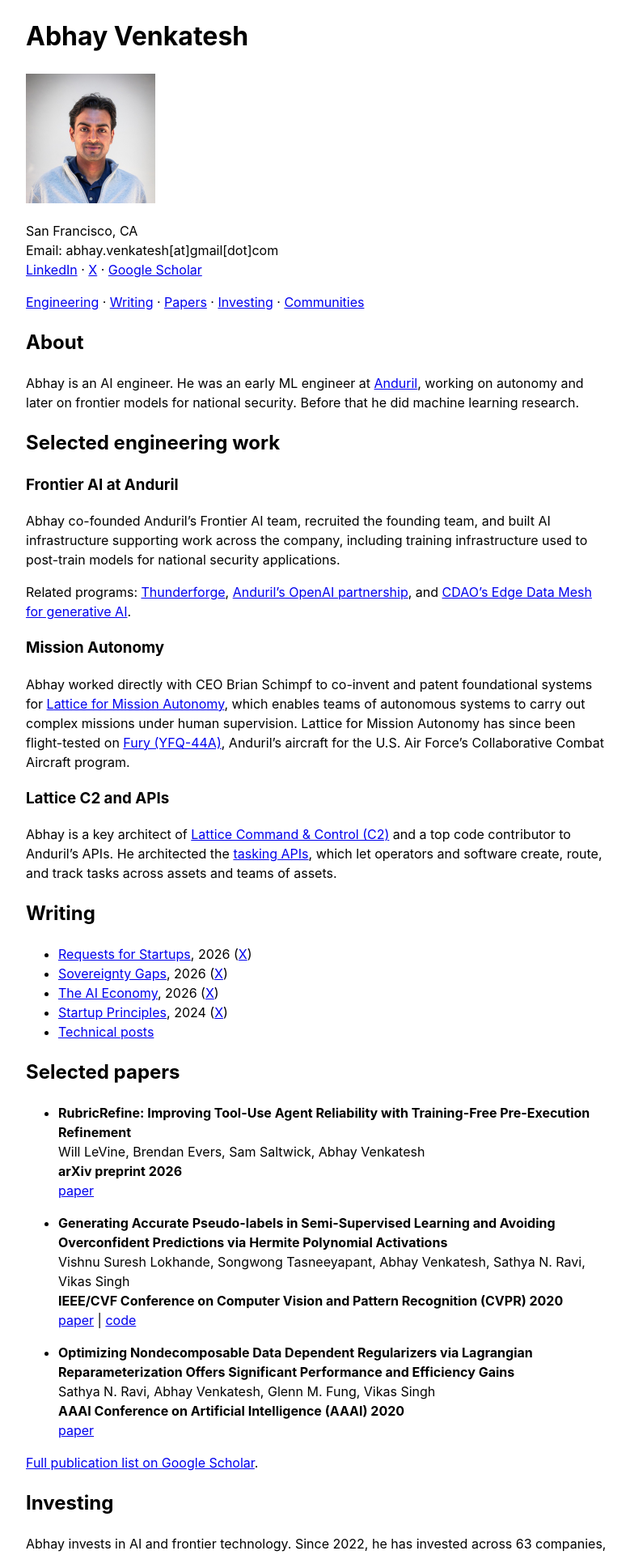
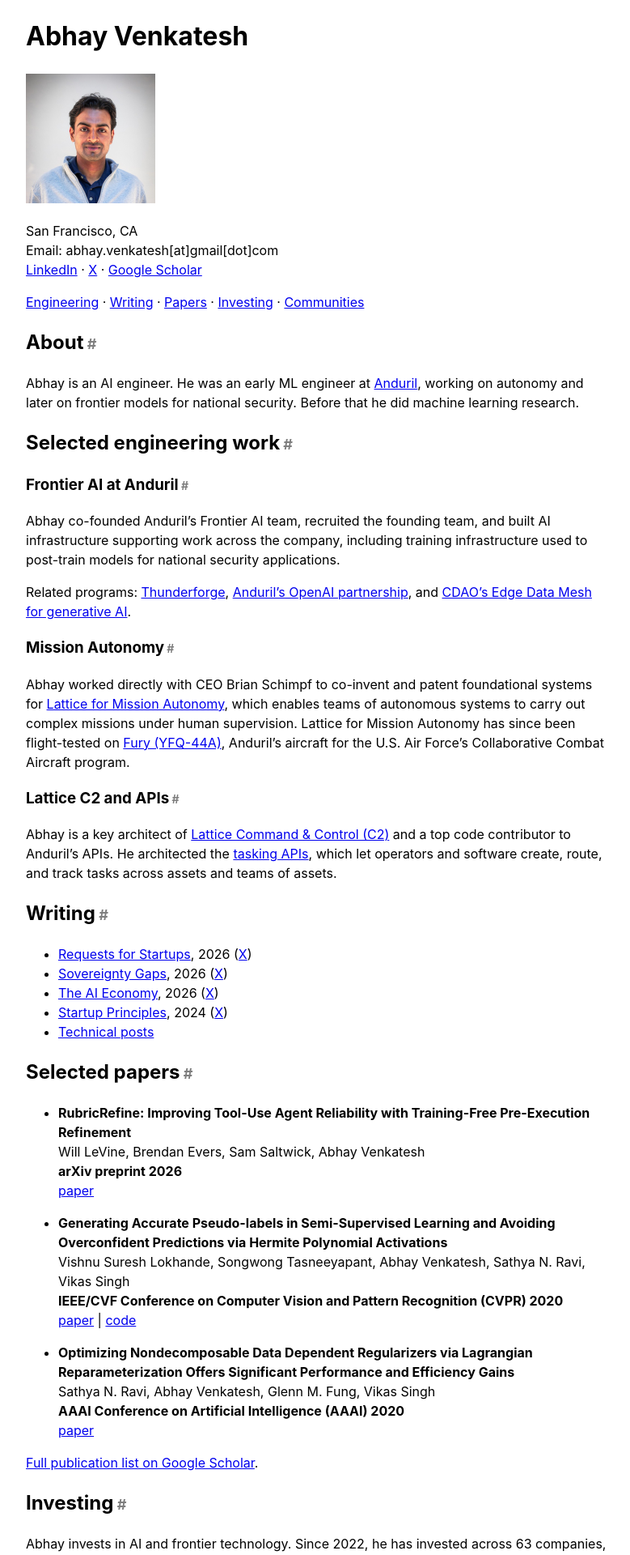
Before and after one commit to abhay-venkatesh/abhay-venkatesh.github.io, a Jekyll site: the page built from _pages/about.md, in a window 1280 px wide. Shown: the top 1920 px of the page at 81% size, without its empty margins (248-1027 px from the left). Built offline with Jekyll 4.4.1, drawn with Linux system fonts in a browser that asks for light colours.

Commit message:
Make homepage headings shareable section links

```diff
--- a/_layouts/default.html
+++ b/_layouts/default.html
@@ -23,7 +23,12 @@
     <link rel="icon" type="image/png" href="{{ '/favicon-32.png' | relative_url }}" sizes="32x32">
     <link rel="apple-touch-icon" href="{{ '/apple-touch-icon.png' | relative_url }}">
     <link rel="canonical" href="{{ page.url | absolute_url }}">
-    <style>body{font-family:-apple-system,BlinkMacSystemFont,"Segoe UI",Roboto,Helvetica,Arial,sans-serif;line-height:1.5;max-width:45em;margin:0 auto;padding:0 1em}</style>
+    <style>
+      body{font-family:-apple-system,BlinkMacSystemFont,"Segoe UI",Roboto,Helvetica,Arial,sans-serif;line-height:1.5;max-width:45em;margin:0 auto;padding:0 1em}
+      .section-link{color:inherit;text-decoration:none}
+      .section-marker{font-size:.75em;opacity:.5}
+      .section-link:hover,.section-link:focus-visible{text-decoration:underline}
+    </style>
   </head>
   <body>
 {{ content }}
--- a/_pages/about.md
+++ b/_pages/about.md
@@ -21,27 +21,27 @@
   <a href="#communities">Communities</a>
 </nav>
 
-<h2>About</h2>
+<h2 id="about"><a class="section-link" href="#about" title="Link to About">About<span class="section-marker" aria-hidden="true"> #</span></a></h2>
 
 Abhay is an AI engineer. He was an early ML engineer at [Anduril](https://www.anduril.com/), working on autonomy and later on frontier models for national security. Before that he did machine learning research.
 
-<h2 id="engineering">Selected engineering work</h2>
+<h2 id="engineering"><a class="section-link" href="#engineering" title="Link to Selected engineering work">Selected engineering work<span class="section-marker" aria-hidden="true"> #</span></a></h2>
 
-<h3>Frontier AI at Anduril</h3>
+<h3 id="frontier-ai-at-anduril"><a class="section-link" href="#frontier-ai-at-anduril" title="Link to Frontier AI at Anduril">Frontier AI at Anduril<span class="section-marker" aria-hidden="true"> #</span></a></h3>
 
 Abhay co-founded Anduril's Frontier AI team, recruited the founding team, and built AI infrastructure supporting work across the company, including training infrastructure used to post-train models for national security applications.
 
 Related programs: [Thunderforge](https://scale.com/blog/thunderforge-ai-for-american-defense), [Anduril's OpenAI partnership](https://www.anduril.com/news/anduril-partners-with-openai-to-advance-u-s-artificial-intelligence-leadership-and-protect-u-s), and [CDAO's Edge Data Mesh for generative AI](https://www.anduril.com/news/cdao-awards-anduril-production-agreement-to-deliver-edge-data-mesh).
 
-<h3>Mission Autonomy</h3>
+<h3 id="mission-autonomy"><a class="section-link" href="#mission-autonomy" title="Link to Mission Autonomy">Mission Autonomy<span class="section-marker" aria-hidden="true"> #</span></a></h3>
 
 Abhay worked directly with CEO Brian Schimpf to co-invent and patent foundational systems for [Lattice for Mission Autonomy](https://www.anduril.com/news/anduril-unveils-lattice-for-mission-autonomy), which enables teams of autonomous systems to carry out complex missions under human supervision. Lattice for Mission Autonomy has since been flight-tested on [Fury (YFQ-44A)](https://www.anduril.com/fury/), Anduril's aircraft for the U.S. Air Force's Collaborative Combat Aircraft program.
 
-<h3>Lattice C2 and APIs</h3>
+<h3 id="lattice-c2-and-apis"><a class="section-link" href="#lattice-c2-and-apis" title="Link to Lattice C2 and APIs">Lattice C2 and APIs<span class="section-marker" aria-hidden="true"> #</span></a></h3>
 
 Abhay is a key architect of [Lattice Command & Control (C2)](https://www.anduril.com/lattice/command-and-control) and a top code contributor to Anduril's APIs. He architected the [tasking APIs](https://developer.anduril.com/guides/tasks/overview), which let operators and software create, route, and track tasks across assets and teams of assets.
 
-<h2 id="writing">Writing</h2>
+<h2 id="writing"><a class="section-link" href="#writing" title="Link to Writing">Writing<span class="section-marker" aria-hidden="true"> #</span></a></h2>
 <ul>
   <li><a target="_blank" href="https://www.sovereigntygaps.com/">Requests for Startups</a>, 2026 (<a target="_blank" href="https://x.com/AbhayVenkatesh1/status/2088711408590672210">X</a>)</li>
   <li><a href="{{ '/sovereignty-gaps/' | relative_url }}">Sovereignty Gaps</a>, 2026 (<a target="_blank" href="https://x.com/AbhayVenkatesh1/status/2082252761929044140">X</a>)</li>
@@ -50,7 +50,7 @@
   <li><a href="{{ '/posts/' | relative_url }}">Technical posts</a></li>
 </ul>
 
-<h2 id="papers">Selected papers</h2>
+<h2 id="papers"><a class="section-link" href="#papers" title="Link to Selected papers">Selected papers<span class="section-marker" aria-hidden="true"> #</span></a></h2>
 <ul>
   <li>
     <p><strong>RubricRefine: Improving Tool-Use Agent Reliability with Training-Free Pre-Execution Refinement</strong><br>
@@ -75,13 +75,13 @@
 
 [Full publication list on Google Scholar](https://scholar.google.com/citations?user=Inp7zBgAAAAJ&hl=en).
 
-<h2 id="investing">Investing</h2>
+<h2 id="investing"><a class="section-link" href="#investing" title="Link to Investing">Investing<span class="section-marker" aria-hidden="true"> #</span></a></h2>
 
 Abhay invests in AI and frontier technology. Since 2022, he has invested across 63 companies, including Mercor, Factory AI, Saronic, OpenAI, and Anthropic. He has participated in scout programs at Greylock, Sequoia, Index Ventures, and Bain Capital Ventures.
 
 He also founded [Defense Angels]({{ '/defense-angels/' | relative_url }}), the ex-Anduril angel syndicate.
 
-<h2 id="communities">Communities</h2>
+<h2 id="communities"><a class="section-link" href="#communities" title="Link to Communities">Communities<span class="section-marker" aria-hidden="true"> #</span></a></h2>
 Abhay founded:
 <ul>
   <li><a target="_blank" href="https://www.babelsf.com/">Babel</a>, an AI community in San Francisco</li>
@@ -91,7 +91,7 @@
   <li><a href="{{ '/defense-angels/' | relative_url }}">Defense Angels</a>, the ex-Anduril angel syndicate</li>
 </ul>
 
-<h2>Talks and podcasts</h2>
+<h2 id="talks-and-podcasts"><a class="section-link" href="#talks-and-podcasts" title="Link to Talks and podcasts">Talks and podcasts<span class="section-marker" aria-hidden="true"> #</span></a></h2>
 <ul>
   <li><a target="_blank" href="https://www.youtube.com/watch?v=44iztpsfbFg">Slow's Anti-Thesis on AI and Why</a>, with Will Quist, Slow Ventures, 2025</li>
   <li><a target="_blank" href="https://podcasts.apple.com/us/podcast/ep-99-abhay-venkatesh/id1576707434?i=1000637475166">Ep. 99</a>, Homeroom Podcast, 2023</li>
@@ -102,7 +102,7 @@
   <li><a target="_blank" href="https://podcasts.apple.com/us/podcast/building-a-robotics-software-platform-with/id427166321?i=1000532861266">Building a Robotics Software Platform</a>, Programming Throwdown with Jason Gauci and Patrick Wheeler, 2021</li>
 </ul>
 
-<h2>Patents</h2>
+<h2 id="patents"><a class="section-link" href="#patents" title="Link to Patents">Patents<span class="section-marker" aria-hidden="true"> #</span></a></h2>
 Abhay Venkatesh, Brian W. Schimpf, Elston Tochip, Jared Newman, Joshua John Bennett, Nikhil Reddy, Samuel R. Elie
 <ul>
   <li><a target="_blank" href="https://patents.google.com/patent/US12602043B2/en">Asset failure and replacement management of a set of assets</a>, US Patent 12,602,043 (2026)</li>
```
